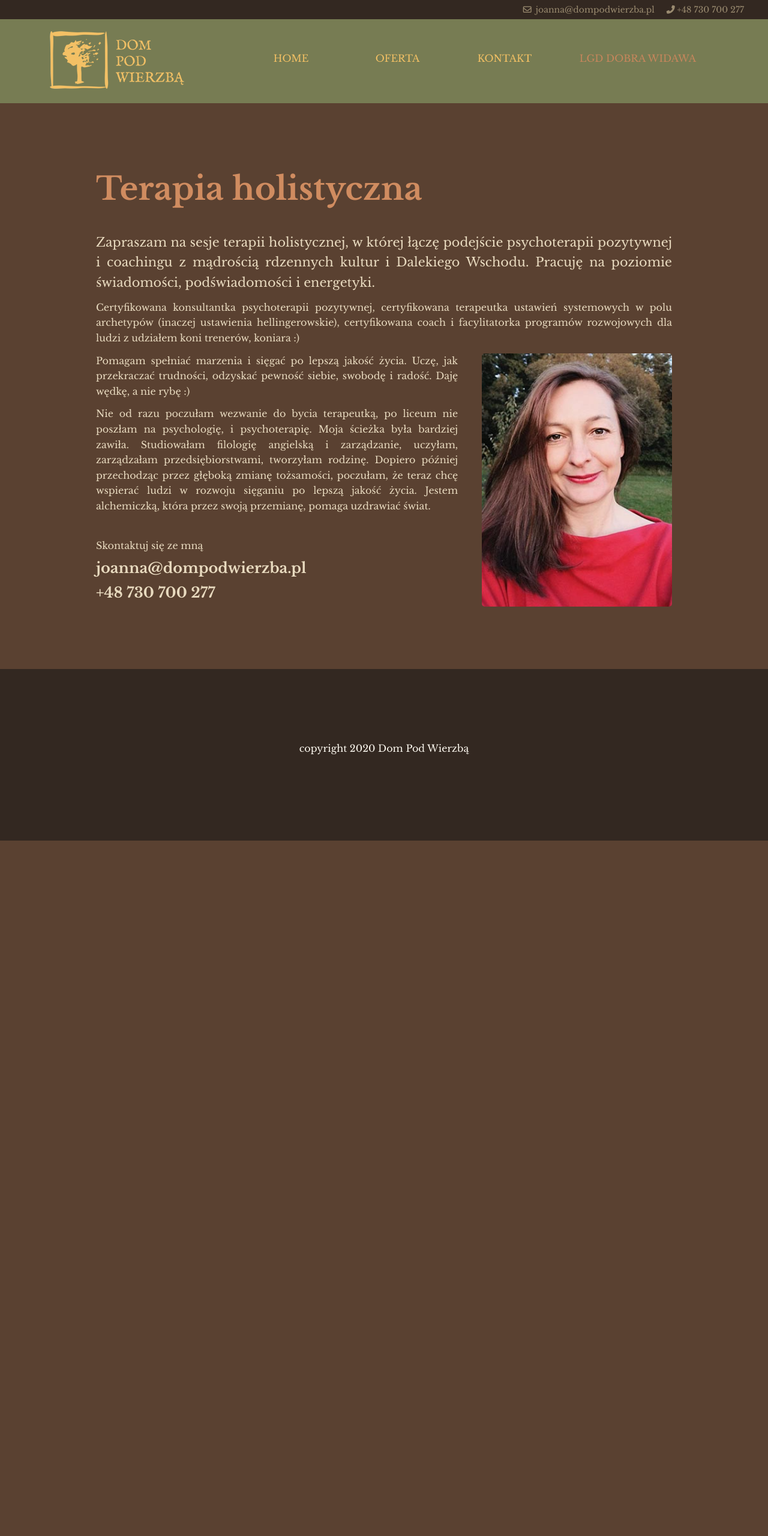
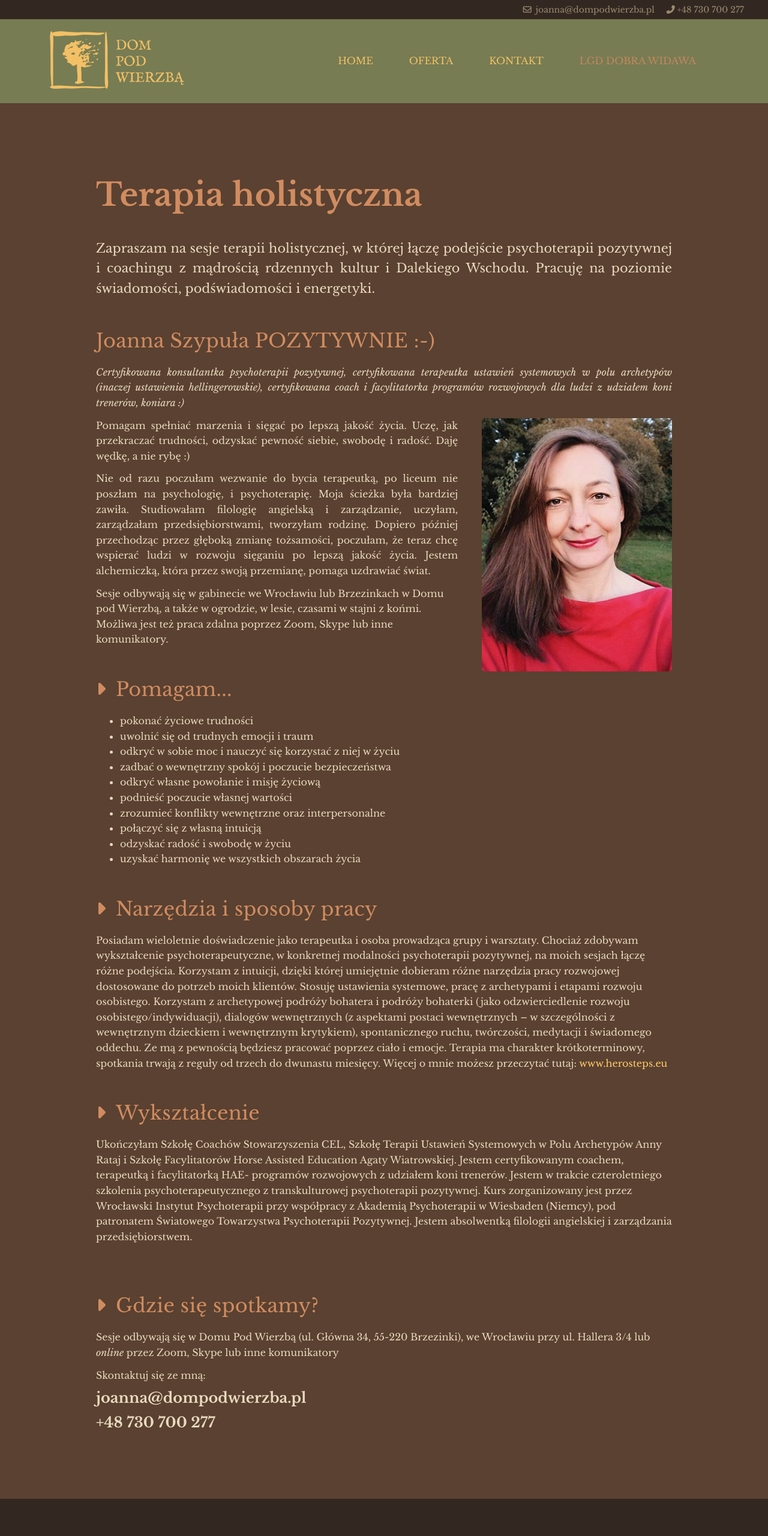
Before and after one commit to Michal-Rudy/dom-pod-wierzba-website, a website: page terapia-holistyczna.html in a window 1280 px wide. Shown: the top 2560 px of the page at 60% size. Before the commit the page ends 1401 px from the top, so only its background shows below. Drawn offline with nearby package versions, Linux system fonts and the light colour scheme.

Commit message:
subpage terapia-holistyczny develop; site-header mobile tweaks

```diff
--- a/scss/main.scss
+++ b/scss/main.scss
@@ -21,6 +21,8 @@ $paleyellow: #ffe2ad;
 
 $rawsienna: #d08c60; // a la brown/orange
 $rawsienna-light: #f1b48b;
+
+$min-width: 172px; // drop down menu item min-width
 
 html {
   box-sizing: border-box;
@@ -76,21 +78,12 @@ ul {
   margin: 2px 0;
 }
 
-
 li {
   line-height: 1.6em;
 }
 
 button {
-  font-family: "Nunito Sans", Verdana, sans-serif;
-  background-color: $yellow;
-  border-radius: 3px;
-  color: $brown-light;
   border: none;
-  text-transform: uppercase;
-  font-weight: bold;
-  padding: 20px 60px;
-  margin: 40px 0;
   cursor: pointer;
 }
 
@@ -161,10 +154,10 @@ button:hover {
   border-radius: 5px;
 }
 .the-half {
-  max-width: 100%
+  max-width: 100%;
 }
 .one-third {
-  max-width: 100%
+  max-width: 100%;
 }
 
 .grid-4-col {
@@ -179,7 +172,7 @@ button:hover {
 }
 
 .top-header {
-  display: flex;
+  display: none;
   flex-flow: row nowrap;
   justify-content: flex-end;
   align-items: center;
@@ -201,17 +194,27 @@ button:hover {
 
 .site-header {
   width: 100vw;
-  height: 140px;
+  height: 100px;
   display: flex;
   flex-flow: row;
   align-content: center;
   justify-content: space-between;
   align-items: center;
+  padding: 0 20px;
   opacity: 0.93;
-  padding: 0 80px;
   z-index: 10;
   -webkit-transition: all 0.4s ease;
   transition: all 0.4s ease;
+
+  &__logo {
+    height: 100%;
+    margin-left: 0;
+    margin-top: 20px;
+  }
+
+  &__logo-img {
+    height: 80%;
+  }
 }
 
 .shrink-and-sticky {
@@ -219,12 +222,6 @@ button:hover {
   position: fixed;
   top: 0;
   background: $brown-dark;
-}
-
-.site-header__logo {
-  height: 100%;
-  margin-left: 0;
-  margin-top: 34px;
 }
 
 .shrink-and-sticky .site-header__logo {
@@ -249,19 +246,18 @@ button:hover {
 }
 
 .hamburger {
-  position: absolute;
-  top: 16px;
-  right: 16px;
+  background-color: $yellow;
+  color: #5a4131;
+  font-size: 3em;
 }
 
 .navigation__link {
-  font-size: 16px;
+  font-size: 14px;
   color: $yellow;
   display: block;
-  margin-bottom: 10px;
   &--drop {
     line-height: 1.45em;
-    font-size: 15px;
+    font-size: 14px;
     color: $black;
   }
   &--discreet {
@@ -273,7 +269,6 @@ button:hover {
   color: $happy-yellow;
 }
 
-$min-width: 170px;
 $maincolor: $paleyellow;
 $secondarycolor: $palegreen-light;
 
@@ -294,33 +289,29 @@ $secondarycolor: $palegreen-light;
   position: relative;
   list-style: none;
   background: inherit;
-  font-weight: 400;
-  font-size: 0;
   text-transform: uppercase;
   display: inline-block;
   padding: 0;
   margin: 50px auto;
   li {
-    font-size: 0.8rem;
     display: inline-block;
     position: relative;
-    padding: 15px 20px;
+    padding: 15px 16px;
     cursor: pointer;
     z-index: 5;
+    width: auto;
+  }
+  li .navigation__listitem--drop {
     min-width: $min-width;
-    width: auto;
   }
 }
 
-li {
-  margin: 0;
-}
 .main-menu-drop {
   overflow: hidden;
   list-style: none;
   position: absolute;
   padding: 0;
-  width: 100%;
+  width: $min-width;
   left: 0;
   top: 48px;
   div {
@@ -358,9 +349,6 @@ li {
       @include drop-menu-transform(translate(#{(-1 + $i) * $min-width}, 0));
     }
   }
-}
-
-.main-content {
 }
 
 .slider {
@@ -418,8 +406,14 @@ li {
     text-align: left;
   }
   &__button {
+    font-family: "Nunito Sans", Verdana, sans-serif;
+    text-transform: uppercase;
+    font-weight: bold;
+    color: $brown-light;
+    background-color: $yellow;
     border-radius: 3px;
-    background-color: $yellow;
+    padding: 20px 60px;
+    margin: 40px 0;
   }
 }
 
@@ -566,21 +560,20 @@ li {
 
 .subpage {
   background-color: $brown;
-  padding: 100px 20px;
-  max-width: 1000px;
+  padding: 40px 20px;
   margin: 0 auto;
 }
 
 .subpage-article {
   &__heading {
+    color: $rawsienna;
     font-size: 2.6em;
-    color: $rawsienna;
     margin-top: 0;
-    margin-bottom: 40px;
+    margin-bottom: 20px;
   }
   &__heading2 {
+    color: $rawsienna;
     font-size: 1.4em;
-    color: $rawsienna;
     text-transform: none;
     margin-bottom: 20px;
   }
@@ -639,23 +632,24 @@ li {
   }
 }
 
-
 /* MEDIA QUERIES */
 /* ............. */
+@media screen and (min-width: 468px) {
+  .top-header {
+    display: flex;
+  }
+}
+
 @media screen and (min-width: 768px) {
-
-
-
   .off-on-mob {
     display: block;
   }
   .the-half {
-    max-width: 50%
+    max-width: 50%;
   }
   .one-third {
-    max-width: 33%
+    max-width: 33%;
   }
-
 
   .navigation {
     display: flex;
@@ -663,13 +657,9 @@ li {
     align-items: center;
   }
 
-  .navigation__link {
-    margin-right: 20px;
-  }
   .hamburger {
     display: none;
   }
-
 
   .contact {
     &__heading {
@@ -693,13 +683,11 @@ li {
     }
   }
 
-
-
-
   .subpage-article {
     &__heading {
       font-size: 3.3em;
-      margin-top: 10px;
+      margin-top: 20px;
+      margin-bottom: 60px;
     }
     &__heading2 {
       font-size: 2em;
@@ -730,3 +718,46 @@ li {
     }
   }
 }
+
+@media screen and (min-width: 1024px) {
+  .site-header {
+    height: 140px;
+    padding: 0 40px;
+    &__logo {
+      margin-top: 34px;
+    }
+    &__logo-img {
+      height: auto;
+    }
+  }
+  .navigation__link {
+    margin-right: 20px;
+    font-size: 16px;
+    &--drop {
+      font-size: 15px;
+    }
+  }
+  #main-menu-ul {
+    li {
+      padding: 15px 20px;
+    }
+    li .navigation__listitem--drop {
+      min-width: $min-width;
+    }
+  }
+  .subpage {
+    padding: 100px 20px;
+    max-width: 1000px;
+  }
+  .subpage-article {
+    &__heading {
+      margin-bottom: 40px;
+    }
+  }
+}
+
+@media screen and (min-width: 1200px) {
+  .site-header {
+    padding: 0 80px;
+  }
+}
--- a/styles/style.css
+++ b/styles/style.css
@@ -128,15 +128,7 @@ li {
   line-height: 1.6em; }
 
 button {
-  font-family: "Nunito Sans", Verdana, sans-serif;
-  background-color: #ffcb69;
-  border-radius: 3px;
-  color: #997b66;
   border: none;
-  text-transform: uppercase;
-  font-weight: bold;
-  padding: 20px 60px;
-  margin: 40px 0;
   cursor: pointer; }
 
 button:hover {
@@ -218,7 +210,7 @@ button:hover {
   overflow: hidden; }
 
 .top-header {
-  display: flex;
+  display: none;
   flex-flow: row nowrap;
   justify-content: flex-end;
   align-items: center;
@@ -236,28 +228,29 @@ button:hover {
 
 .site-header {
   width: 100vw;
-  height: 140px;
+  height: 100px;
   display: flex;
   flex-flow: row;
   align-content: center;
   justify-content: space-between;
   align-items: center;
+  padding: 0 20px;
   opacity: 0.93;
-  padding: 0 80px;
   z-index: 10;
   -webkit-transition: all 0.4s ease;
   transition: all 0.4s ease; }
+  .site-header__logo {
+    height: 100%;
+    margin-left: 0;
+    margin-top: 20px; }
+  .site-header__logo-img {
+    height: 80%; }
 
 .shrink-and-sticky {
   height: 60px;
   position: fixed;
   top: 0;
   background: #332821; }
-
-.site-header__logo {
-  height: 100%;
-  margin-left: 0;
-  margin-top: 34px; }
 
 .shrink-and-sticky .site-header__logo {
   height: 60px;
@@ -276,18 +269,17 @@ button:hover {
   display: block; }
 
 .hamburger {
-  position: absolute;
-  top: 16px;
-  right: 16px; }
+  background-color: #ffcb69;
+  color: #5a4131;
+  font-size: 3em; }
 
 .navigation__link {
-  font-size: 16px;
+  font-size: 14px;
   color: #ffcb69;
-  display: block;
-  margin-bottom: 10px; }
+  display: block; }
   .navigation__link--drop {
     line-height: 1.45em;
-    font-size: 15px;
+    font-size: 14px;
     color: #1f1c1a; }
   .navigation__link--discreet {
     color: #d08c60; }
@@ -299,31 +291,26 @@ button:hover {
   position: relative;
   list-style: none;
   background: inherit;
-  font-weight: 400;
-  font-size: 0;
   text-transform: uppercase;
   display: inline-block;
   padding: 0;
   margin: 50px auto; }
   #main-menu-ul li {
-    font-size: 0.8rem;
     display: inline-block;
     position: relative;
-    padding: 15px 20px;
+    padding: 15px 16px;
     cursor: pointer;
     z-index: 5;
-    min-width: 170px;
     width: auto; }
-
-li {
-  margin: 0; }
+  #main-menu-ul li .navigation__listitem--drop {
+    min-width: 172px; }
 
 .main-menu-drop {
   overflow: hidden;
   list-style: none;
   position: absolute;
   padding: 0;
-  width: 100%;
+  width: 172px;
   left: 0;
   top: 48px; }
   .main-menu-drop div {
@@ -349,7 +336,7 @@ li {
   background: #ffcb69;
   position: absolute;
   bottom: 0;
-  width: 170px;
+  width: 172px;
   z-index: 2;
   -webkit-transition: all 0.35s;
   -moz-transition: all 0.35s;
@@ -375,10 +362,10 @@ li {
   transform: translate(0, 0); }
 
 #main-menu-ul li:nth-child(2):hover ~ #main-menu-marker {
-  -webkit-transform: translate(170px, 0);
-  -moz-transform: translate(170px, 0);
-  -ms-transform: translate(170px, 0);
-  transform: translate(170px, 0); }
+  -webkit-transform: translate(172px, 0);
+  -moz-transform: translate(172px, 0);
+  -ms-transform: translate(172px, 0);
+  transform: translate(172px, 0); }
 
 #main-menu-ul li:nth-child(3):hover ul div {
   -webkit-transform: translate(0, 0);
@@ -387,10 +374,10 @@ li {
   transform: translate(0, 0); }
 
 #main-menu-ul li:nth-child(3):hover ~ #main-menu-marker {
-  -webkit-transform: translate(340px, 0);
-  -moz-transform: translate(340px, 0);
-  -ms-transform: translate(340px, 0);
-  transform: translate(340px, 0); }
+  -webkit-transform: translate(344px, 0);
+  -moz-transform: translate(344px, 0);
+  -ms-transform: translate(344px, 0);
+  transform: translate(344px, 0); }
 
 #main-menu-ul li:nth-child(4):hover ul div {
   -webkit-transform: translate(0, 0);
@@ -399,10 +386,10 @@ li {
   transform: translate(0, 0); }
 
 #main-menu-ul li:nth-child(4):hover ~ #main-menu-marker {
-  -webkit-transform: translate(510px, 0);
-  -moz-transform: translate(510px, 0);
-  -ms-transform: translate(510px, 0);
-  transform: translate(510px, 0); }
+  -webkit-transform: translate(516px, 0);
+  -moz-transform: translate(516px, 0);
+  -ms-transform: translate(516px, 0);
+  transform: translate(516px, 0); }
 
 .slider {
   min-height: 629px;
@@ -448,8 +435,14 @@ li {
     color: #e8dabf;
     text-align: left; }
   .offer-article__button {
+    font-family: "Nunito Sans", Verdana, sans-serif;
+    text-transform: uppercase;
+    font-weight: bold;
+    color: #997b66;
+    background-color: #ffcb69;
     border-radius: 3px;
-    background-color: #ffcb69; }
+    padding: 20px 60px;
+    margin: 40px 0; }
 
 .offer-article:hover {
   position: relative;
@@ -558,19 +551,18 @@ li {
 
 .subpage {
   background-color: #5a4131;
-  padding: 100px 20px;
-  max-width: 1000px;
+  padding: 40px 20px;
   margin: 0 auto; }
 
 .subpage-article__heading {
+  color: #d08c60;
   font-size: 2.6em;
-  color: #d08c60;
   margin-top: 0;
-  margin-bottom: 40px; }
+  margin-bottom: 20px; }
 
 .subpage-article__heading2 {
+  color: #d08c60;
   font-size: 1.4em;
-  color: #d08c60;
   text-transform: none;
   margin-bottom: 20px; }
 
@@ -617,6 +609,10 @@ li {
 
 /* MEDIA QUERIES */
 /* ............. */
+@media screen and (min-width: 468px) {
+  .top-header {
+    display: flex; } }
+
 @media screen and (min-width: 768px) {
   .off-on-mob {
     display: block; }
@@ -628,8 +624,6 @@ li {
     display: flex;
     justify-content: space-between;
     align-items: center; }
-  .navigation__link {
-    margin-right: 20px; }
   .hamburger {
     display: none; }
   .contact__heading {
@@ -647,7 +641,8 @@ li {
       font-weight: 600; }
   .subpage-article__heading {
     font-size: 3.3em;
-    margin-top: 10px; }
+    margin-top: 20px;
+    margin-bottom: 60px; }
   .subpage-article__heading2 {
     font-size: 2em;
     margin-top: 50px; }
@@ -668,3 +663,30 @@ li {
     margin-left: 40px;
     margin-bottom: 20px;
     width: 50%; } }
+
+@media screen and (min-width: 1024px) {
+  .site-header {
+    height: 140px;
+    padding: 0 40px; }
+    .site-header__logo {
+      margin-top: 34px; }
+    .site-header__logo-img {
+      height: auto; }
+  .navigation__link {
+    margin-right: 20px;
+    font-size: 16px; }
+    .navigation__link--drop {
+      font-size: 15px; }
+  #main-menu-ul li {
+    padding: 15px 20px; }
+  #main-menu-ul li .navigation__listitem--drop {
+    min-width: 172px; }
+  .subpage {
+    padding: 100px 20px;
+    max-width: 1000px; }
+  .subpage-article__heading {
+    margin-bottom: 40px; } }
+
+@media screen and (min-width: 1200px) {
+  .site-header {
+    padding: 0 80px; } }
--- a/terapia-holistyczna.html
+++ b/terapia-holistyczna.html
@@ -40,7 +40,7 @@
         </div>
 
         <button class="hamburger hamburger--js" aria-label="otwórz menu">
-          MENU
+          <i class="fas fa-bars"></i>
         </button>
         <nav class="navigation navigation--js">
           <ul id="main-menu-ul">
@@ -103,19 +103,25 @@
               podświadomości i energetyki.
             </p>
 
-            <p class="subpage-article__text">
+            <h2 class="subpage-article__heading2">
+             Joanna Szypuła POZYTYWNIE :-)
+            </h2>
+            <p class="subpage-article__text"><em>
               Certyfikowana konsultantka psychoterapii pozytywnej, certyfikowana
               terapeutka ustawień systemowych w polu archetypów (inaczej
               ustawienia hellingerowskie), certyfikowana coach i facylitatorka
               programów rozwojowych dla ludzi z udziałem koni trenerów, koniara
-              :)
+              :)</em>
             </p>
 
+            <div>
             <img
               class="subpage-article__image--right round5px one-third"
               src="images/Joanna-Szypula-terapeutka-holistyczna.jpg"
               alt="Joanna Szypuła"
             />
+
+            </div>
 
             <p class="subpage-article__text">
               Pomagam spełniać marzenia i sięgać po lepszą jakość życia. Uczę,
@@ -134,12 +140,83 @@
               przemianę, pomaga uzdrawiać świat.
             </p>
 
+            <p>
+              Sesje odbywają się w gabinecie we Wrocławiu lub Brzezinkach w Domu
+              pod Wierzbą, a także w ogrodzie, w lesie, czasami w stajni z
+              końmi. Możliwa jest też praca zdalna poprzez Zoom, Skype lub inne
+              komunikatory.
+            </p>
 
+            <h2 class="subpage-article__heading2">
+              <i class="fas fa-caret-right">&nbsp;&nbsp;</i>Pomagam...
+            </h2>
+
+            <ul>
+              <li>pokonać życiowe trudności</li>
+              <li>uwolnić się od trudnych emocji i traum</li>
+              <li>odkryć w sobie moc i nauczyć się korzystać z niej w życiu</li>
+              <li>zadbać o wewnętrzny spokój i poczucie bezpieczeństwa</li>
+              <li>odkryć własne powołanie i misję życiową</li>
+              <li>podnieść poczucie własnej wartości</li>
+              <li>zrozumieć konflikty wewnętrzne oraz interpersonalne</li>
+              <li>połączyć się z własną intuicją</li>
+              <li>odzyskać radość i swobodę w życiu</li>
+              <li>uzyskać harmonię we wszystkich obszarach życia</li>
+            </ul>
+
+            <h2 class="subpage-article__heading2">
+              <i class="fas fa-caret-right">&nbsp;&nbsp;</i>Narzędzia i sposoby
+              pracy
+            </h2>
+            <p>
+              Posiadam wieloletnie doświadczenie jako terapeutka i osoba
+              prowadząca grupy i warsztaty. Chociaż zdobywam wykształcenie
+              psychoterapeutyczne, w konkretnej modalności psychoterapii
+              pozytywnej, na moich sesjach łączę różne podejścia. Korzystam z
+              intuicji, dzięki której umiejętnie dobieram różne narzędzia pracy
+              rozwojowej dostosowane do potrzeb moich klientów. Stosuję
+              ustawienia systemowe, pracę z archetypami i etapami rozwoju
+              osobistego. Korzystam z archetypowej podróży bohatera i podróży
+              bohaterki (jako odzwierciedlenie rozwoju osobistego/indywiduacji),
+              dialogów wewnętrznych (z aspektami postaci wewnętrznych – w
+              szczególności z wewnętrznym dzieckiem i wewnętrznym krytykiem),
+              spontanicznego ruchu, twórczości, medytacji i świadomego oddechu.
+              Ze mą z pewnością będziesz pracować poprzez ciało i emocje.
+              Terapia ma charakter krótkoterminowy, spotkania trwają z reguły od
+              trzech do dwunastu miesięcy. Więcej o mnie możesz przeczytać
+              tutaj:
+              <a href="https://www.herosteps.eu/o_nas/">www.herosteps.eu</a>
+            </p>
+
+            <h2 class="subpage-article__heading2">
+              <i class="fas fa-caret-right">&nbsp;&nbsp;</i>Wykształcenie
+            </h2>
+            <p>
+              Ukończyłam Szkołę Coachów Stowarzyszenia CEL, Szkołę Terapii
+              Ustawień Systemowych w Polu Archetypów Anny Rataj i Szkołę
+              Facylitatorów Horse Assisted Education Agaty Wiatrowskiej. Jestem
+              certyfikowanym coachem, terapeutką i facylitatorką HAE- programów
+              rozwojowych z udziałem koni trenerów. Jestem w trakcie
+              czteroletniego szkolenia psychoterapeutycznego z transkulturowej
+              psychoterapii pozytywnej. Kurs zorganizowany jest przez Wrocławski
+              Instytut Psychoterapii przy współpracy z Akademią Psychoterapii w
+              Wiesbaden (Niemcy), pod patronatem Światowego Towarzystwa
+              Psychoterapii Pozytywnej. Jestem absolwentką filologii angielskiej
+              i zarządzania przedsiębiorstwem.
+            </p>
 
             <div class="emptyspace20 off-on-mob"></div>
+            <h2 class="subpage-article__heading2">
+              <i class="fas fa-caret-right">&nbsp;&nbsp;</i>Gdzie się spotkamy?
+            </h2>
+            <p>
+              Sesje odbywają się w Domu Pod Wierzbą (ul. Główna 34, 55-220
+              Brzezinki), we Wrocławiu przy ul. Hallera 3/4 lub
+              <em>online</em> przez Zoom, Skype lub inne komunikatory
+            </p>
 
             <div class="subpage-article__contact-card">
-              <p>Skontaktuj się ze mną</p>
+              <p>Skontaktuj się ze mną:</p>
               <p>
                 <a
                   class="contact__link--alt"
```
